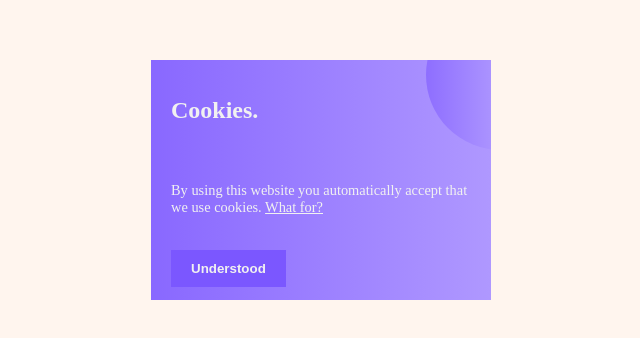
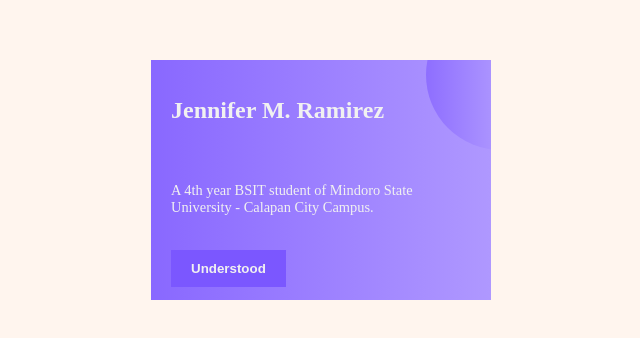
Before and after one commit to RJenniferr/GitHub-Backup, a plain HTML site: page index.html in a window 1280 px wide. Shown: the part 228-566 px from the top of the page, without its empty margins (327-967 px from the left). Drawn offline with Linux system fonts and the light colour scheme.

Commit message:
Second commit

```diff
--- a/index.html
+++ b/index.html
@@ -8,8 +8,8 @@
 </head>
 <body>
     <div class="cookieCard">
-        <p class="cookieHeading">Cookies.</p>
-        <p class="cookieDescription">By using this website you automatically accept that we use cookies. <a href="#">What for?</a></p>
+        <p class="cookieHeading">Jennifer M. Ramirez</p>
+        <p class="cookieDescription">A 4th year BSIT student of Mindoro State University - Calapan City Campus. </p>
         <button class="acceptButton">Understood</button>
     </div>
 </body>
```
